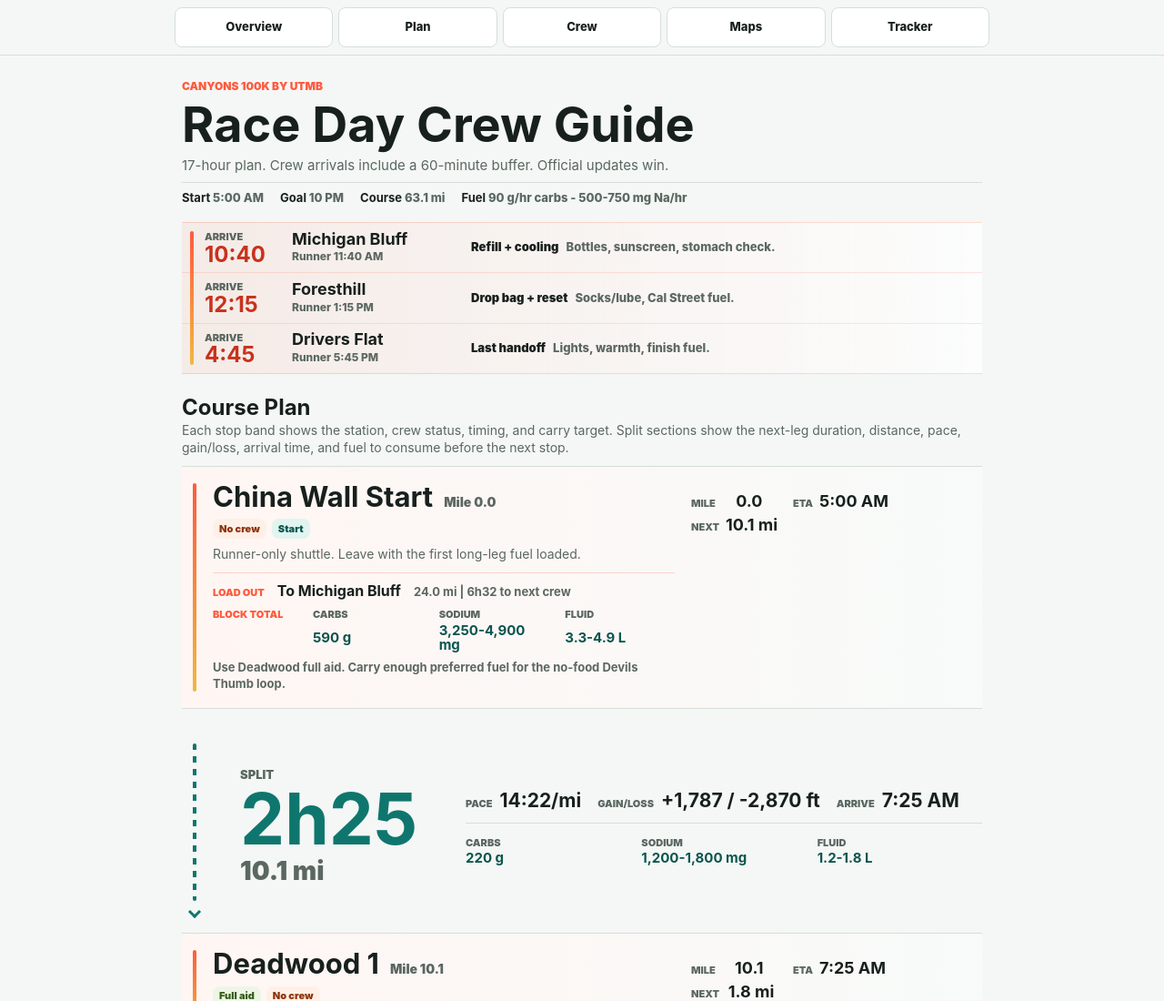
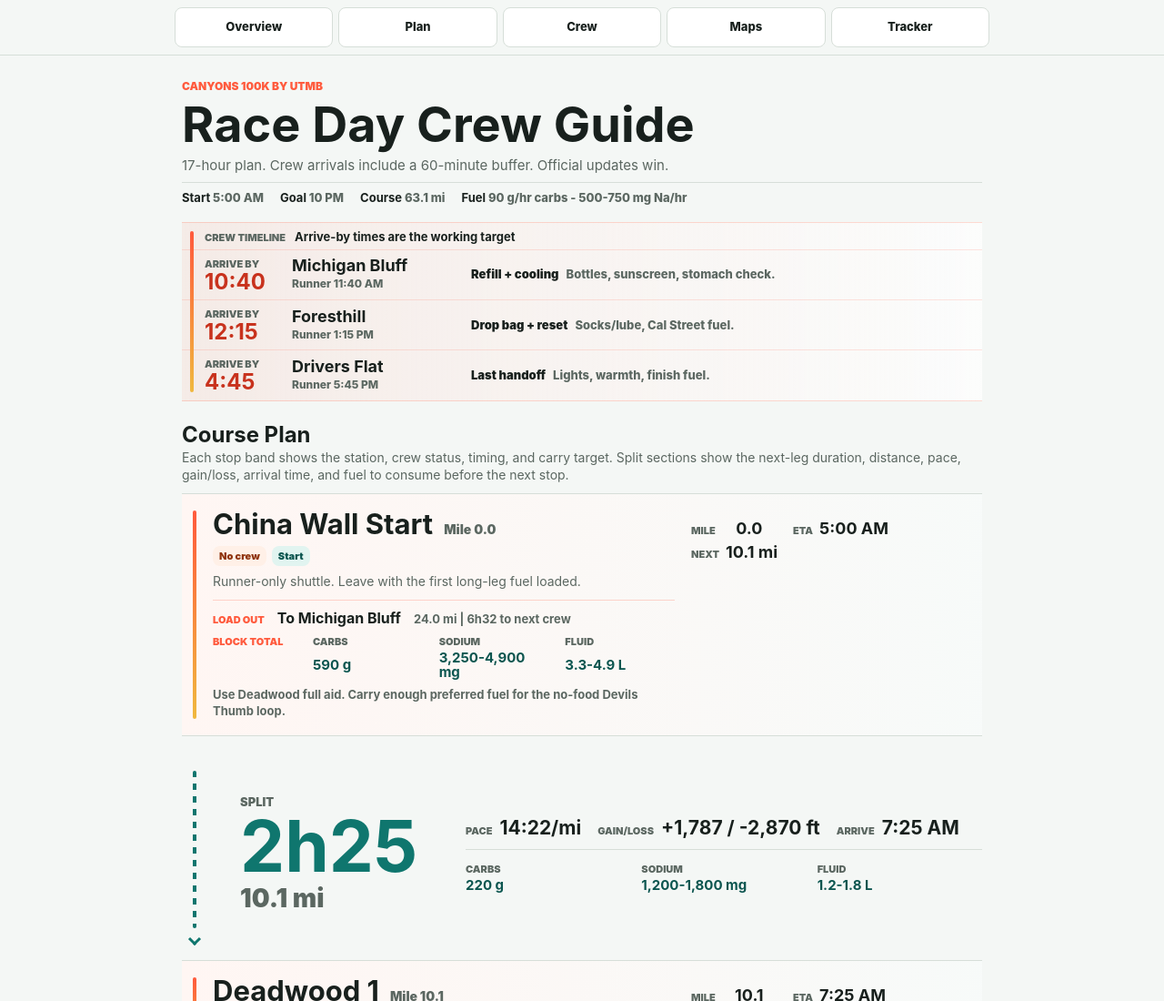
Before and after one commit to cyrusaf/canyons-100k-plan, a website: page docs/canyons-100k-crew-guide.html in a window 1280 px wide. Shown: the top 1100 px of the page at 91% size. Drawn offline with Linux system fonts and the light colour scheme.

Commit message:
Restore crew timeline header

```diff
--- a/docs/canyons-100k-crew-guide.html
+++ b/docs/canyons-100k-crew-guide.html
@@ -185,6 +185,21 @@
   background: linear-gradient(var(--crew), #f0b83f);
 }
 
+.crew-timeline-title {
+  display: flex;
+  flex-wrap: wrap;
+  gap: 6px 10px;
+  align-items: baseline;
+  min-width: 0;
+  padding: 7px 9px 5px 19px;
+}
+
+.crew-timeline-title strong {
+  min-width: 0;
+  font-size: 13px;
+  line-height: 1.12;
+}
+
 .crew-timeline-row {
   display: grid;
   grid-template-columns: 76px minmax(0, 1fr);
@@ -1567,6 +1582,10 @@
     width: 4px;
   }
 
+  .crew-timeline-title {
+    padding: 8px 12px 5px 25px;
+  }
+
   .crew-timeline-row {
     grid-template-columns: 86px minmax(150px, 0.34fr) minmax(0, 1fr);
     gap: 10px;
@@ -2181,18 +2200,19 @@
       </div>
 
       <div class="crew-timeline" aria-label="Crew timeline">
+        <div class="crew-timeline-title"><span class="label">Crew Timeline</span><strong>Arrive-by times are the working target</strong></div>
         <div class="crew-timeline-row">
-          <div class="crew-arrive"><span class="label">Arrive</span><strong>10:40</strong></div>
+          <div class="crew-arrive"><span class="label">Arrive by</span><strong>10:40</strong></div>
           <div class="crew-stop-name"><strong>Michigan Bluff</strong><em>Runner 11:40 AM</em></div>
           <div class="crew-task"><strong>Refill + cooling</strong><span>Bottles, sunscreen, stomach check.</span></div>
         </div>
         <div class="crew-timeline-row">
-          <div class="crew-arrive"><span class="label">Arrive</span><strong>12:15</strong></div>
+          <div class="crew-arrive"><span class="label">Arrive by</span><strong>12:15</strong></div>
           <div class="crew-stop-name"><strong>Foresthill</strong><em>Runner 1:15 PM</em></div>
           <div class="crew-task"><strong>Drop bag + reset</strong><span>Socks/lube, Cal Street fuel.</span></div>
         </div>
         <div class="crew-timeline-row">
-          <div class="crew-arrive"><span class="label">Arrive</span><strong>4:45</strong></div>
+          <div class="crew-arrive"><span class="label">Arrive by</span><strong>4:45</strong></div>
           <div class="crew-stop-name"><strong>Drivers Flat</strong><em>Runner 5:45 PM</em></div>
           <div class="crew-task"><strong>Last handoff</strong><span>Lights, warmth, finish fuel.</span></div>
         </div>
--- a/scripts/generate.js
+++ b/scripts/generate.js
@@ -190,10 +190,11 @@
 function renderCrewStrip() {
   return `
       <div class="crew-timeline" aria-label="Crew timeline">
+        <div class="crew-timeline-title"><span class="label">Crew Timeline</span><strong>Arrive-by times are the working target</strong></div>
 ${plan.crewStops
   .map(
     (stop) => `        <div class="crew-timeline-row">
-          <div class="crew-arrive"><span class="label">Arrive</span><strong>${escapeHtml(stripMeridiem(stop.arriveBy))}</strong></div>
+          <div class="crew-arrive"><span class="label">Arrive by</span><strong>${escapeHtml(stripMeridiem(stop.arriveBy))}</strong></div>
           <div class="crew-stop-name"><strong>${escapeHtml(stop.name)}</strong><em>Runner ${escapeHtml(stop.eta)}</em></div>
           <div class="crew-task"><strong>${escapeHtml(stop.action || stop.summary)}</strong>${stop.detail ? `<span>${escapeHtml(stop.detail)}</span>` : ""}</div>
         </div>`
--- a/src/styles.css
+++ b/src/styles.css
@@ -178,6 +178,21 @@
   background: linear-gradient(var(--crew), #f0b83f);
 }
 
+.crew-timeline-title {
+  display: flex;
+  flex-wrap: wrap;
+  gap: 6px 10px;
+  align-items: baseline;
+  min-width: 0;
+  padding: 7px 9px 5px 19px;
+}
+
+.crew-timeline-title strong {
+  min-width: 0;
+  font-size: 13px;
+  line-height: 1.12;
+}
+
 .crew-timeline-row {
   display: grid;
   grid-template-columns: 76px minmax(0, 1fr);
@@ -1560,6 +1575,10 @@
     width: 4px;
   }
 
+  .crew-timeline-title {
+    padding: 8px 12px 5px 25px;
+  }
+
   .crew-timeline-row {
     grid-template-columns: 86px minmax(150px, 0.34fr) minmax(0, 1fr);
     gap: 10px;
```
Also changed, not shown: docs/canyons-100k-route-tracker.html (+19 -0 lines), docs/index.html (+23 -3 lines).
